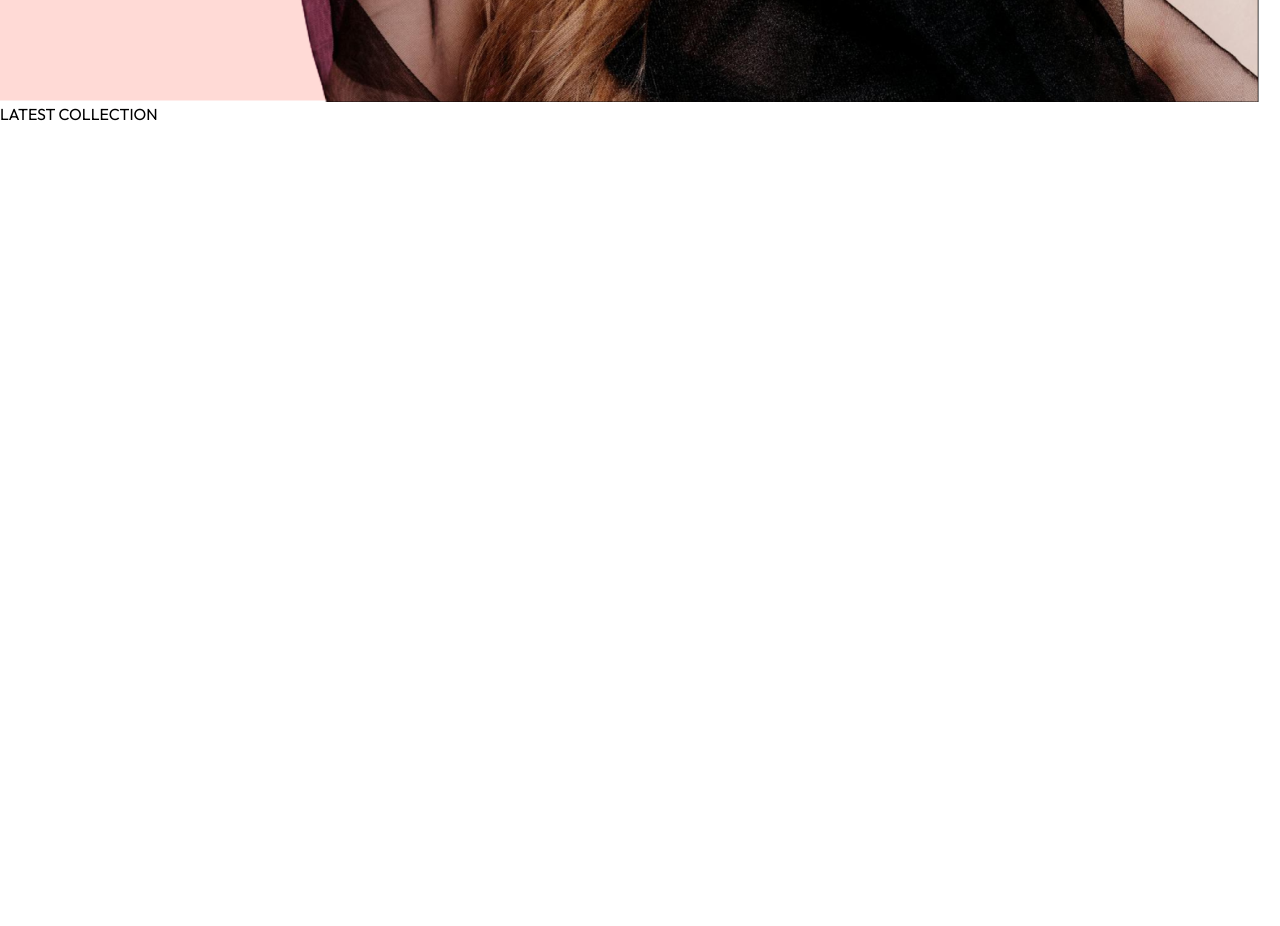
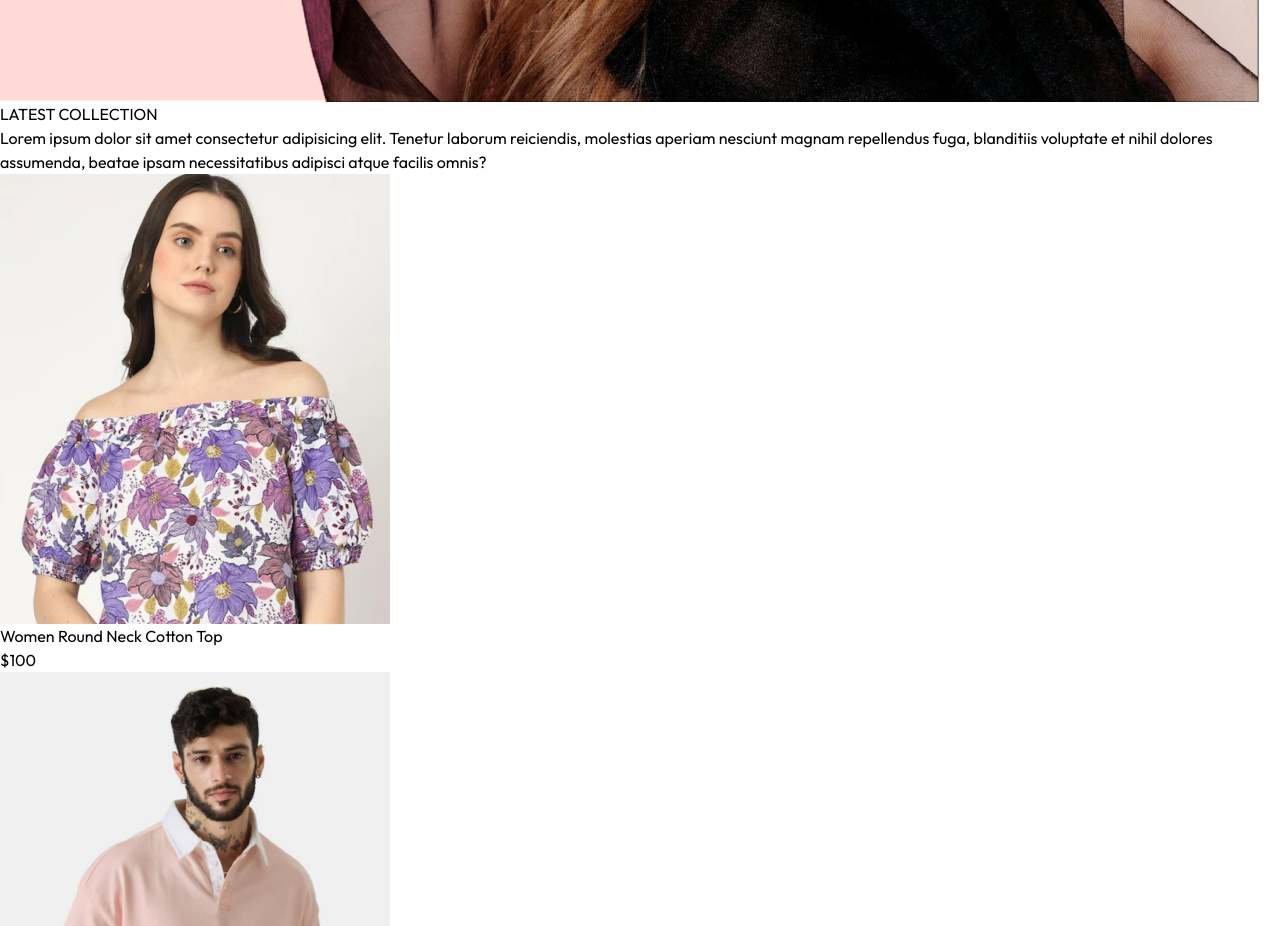
Before and after one commit to Saqib-diar/react-ecommerce-app, a React (Vite) app in the folder ecommerce/: page / in a window 1280 px wide. Shown: the part 1500-2426 px from the top of the page. Before the commit the page ends 1626 px from the top, so only its background shows below. Built offline with nearby package versions, Linux system fonts and the light colour scheme.

Commit message:
productItem component is created and added in latestCollection component

```diff
--- a/ecommerce/src/components/LatestCollection.jsx
+++ b/ecommerce/src/components/LatestCollection.jsx
@@ -1,15 +1,39 @@
-import React, { useContext } from 'react'
+import React, { useContext, useEffect, useState } from 'react'
 import { ShopContext } from '../context/ShopContext'
 import Title from './Title'
+import ProductItem from './ProductItem'
 
 const LatestCollection = () => {
     //we will get product data using context api
     const { products } = useContext(ShopContext)
+
+    console.log(products);
+
+    const [latestProducts, setLatestProducts] = useState([]);
+
+    useEffect(()=> {
+        setLatestProducts(products.slice(0, 10)) //0 to 10 products
+    }, [])
+
+    console.log(latestProducts);
+
+
   return (
     <div className='my-10'>
         <div className='text-center py-8 text-3xl'>
             <Title text1={'LATEST'} text2={'COLLECTION'} />
+            <p className='sm:text-sm text-xs md:text-base text-gray-600 w-3/4 m-auto '>
+                Lorem ipsum dolor sit amet consectetur adipisicing elit. Tenetur laborum reiciendis, molestias aperiam nesciunt magnam repellendus fuga, blanditiis voluptate et nihil dolores assumenda, beatae ipsam necessitatibus adipisci atque facilis omnis?</p>
         </div>
+
+    <div className='grid sm:grid-cols-3 grid-cols-2 md:grid-cols-4 lg:grid-cols-5 gap-4 gap-y-6'>
+        {
+        latestProducts.map((item, index)=> (
+            <ProductItem key={index} id={item._id} image={item.image}  name={item.name} price={item.price} />
+        ))
+        }
+    </div>
+
     </div>
   )
 }
--- /dev/null
+++ b/ecommerce/src/components/ProductItem.jsx
@@ -0,0 +1,21 @@
+import React, { useContext } from 'react'
+import { Link } from 'react-router-dom'
+import { ShopContext } from '../context/ShopContext'
+
+const ProductItem = ({id, image, name, price}) => {
+    const { currency } = useContext(ShopContext)
+    console.log(currency);
+
+  return (
+    <Link className='cursor-pointer text-gray-700' to={`/product/${id}`}>
+        <div className='overflow-hidden'>
+            <img className='hover:scale-110 transition ease-in-out' src={image[0]} alt="" />
+        </div>
+            <p className='text-sm pt-3 pb-1'>{name}</p>
+            <p className='text-sm font-medium'>{currency}{price}</p>
+    </Link>
+  )
+}
+
+
+export default ProductItem
```
